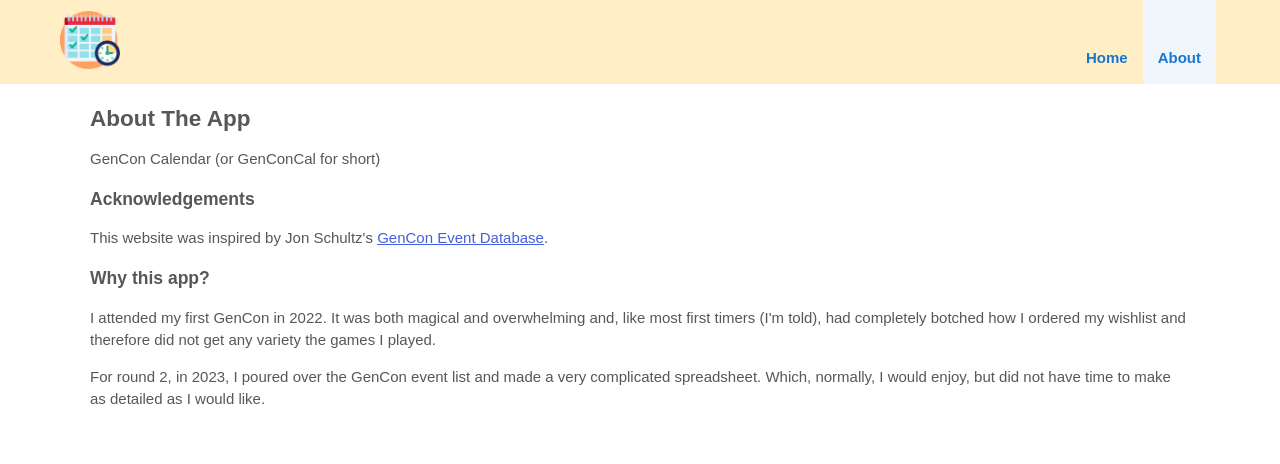
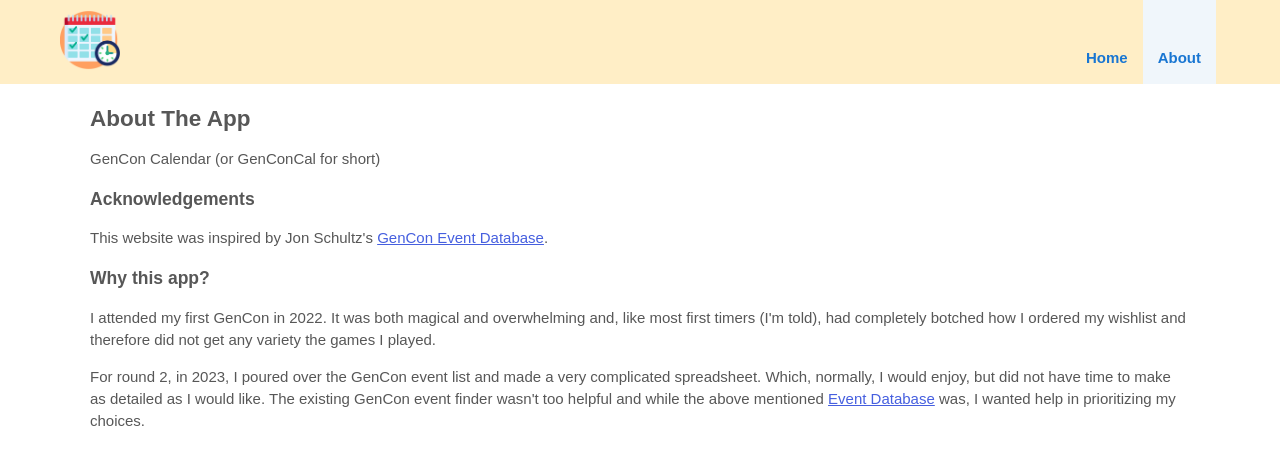
Before and after one commit to Sun-Mountain/GenConCal, a Next.js app in the folder frontend/: page /about in a window 1280 px wide. Shown: the top 464 px of the page. Built offline with nearby package versions, Linux system fonts and the light colour scheme.

Commit message:
add add button

```diff
--- a/frontend/pages/about/index.tsx
+++ b/frontend/pages/about/index.tsx
@@ -25,7 +25,7 @@
           I attended my first GenCon in 2022. It was both magical and overwhelming and, like most first timers (I&apos;m told), had completely botched how I ordered my wishlist and therefore did not get any variety the games I played.
         </p>
         <p>
-          For round 2, in 2023, I poured over the GenCon event list and made a very complicated spreadsheet. Which, normally, I would enjoy, but did not have time to make as detailed as I would like.
+          For round 2, in 2023, I poured over the GenCon event list and made a very complicated spreadsheet. Which, normally, I would enjoy, but did not have time to make as detailed as I would like. The existing GenCon event finder wasn&apos;t too helpful and while the above mentioned <Link href='https://gencon.eventdb.us/' target='_blank'>Event Database</Link> was, I wanted help in prioritizing my choices.
         </p>
       </main>
     )
```
Also changed, not shown: frontend/components/EventListing.tsx (+9 -11 lines).
